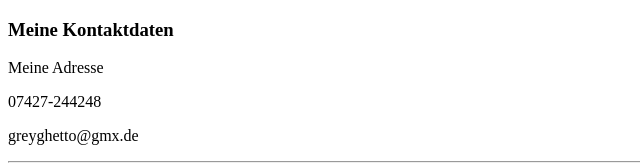
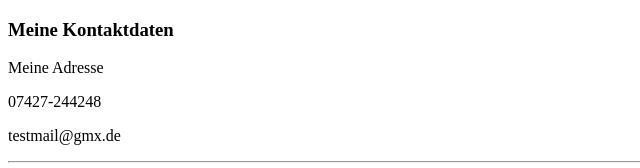
Before and after one commit to azume-cs/cv, a plain HTML site: page kontakt.html in a window 1280 px wide. Shown: the top 168 px of the page, 0-640 px from the left. Drawn offline with Linux system fonts and the light colour scheme.

Commit message:
Update kontakt.html

```diff
--- a/kontakt.html
+++ b/kontakt.html
@@ -11,7 +11,7 @@
     <h3>Meine Kontaktdaten</h3>
     <p>Meine Adresse</p>
     <p>07427-244248</p>
-    <p>greyghetto@gmx.de</p>
+    <p>testmail@gmx.de</p>
     <hr />
     <form action="mailto:info@cristiano.de" method="post"></form>
     <label>Dein Name:</label>
```
